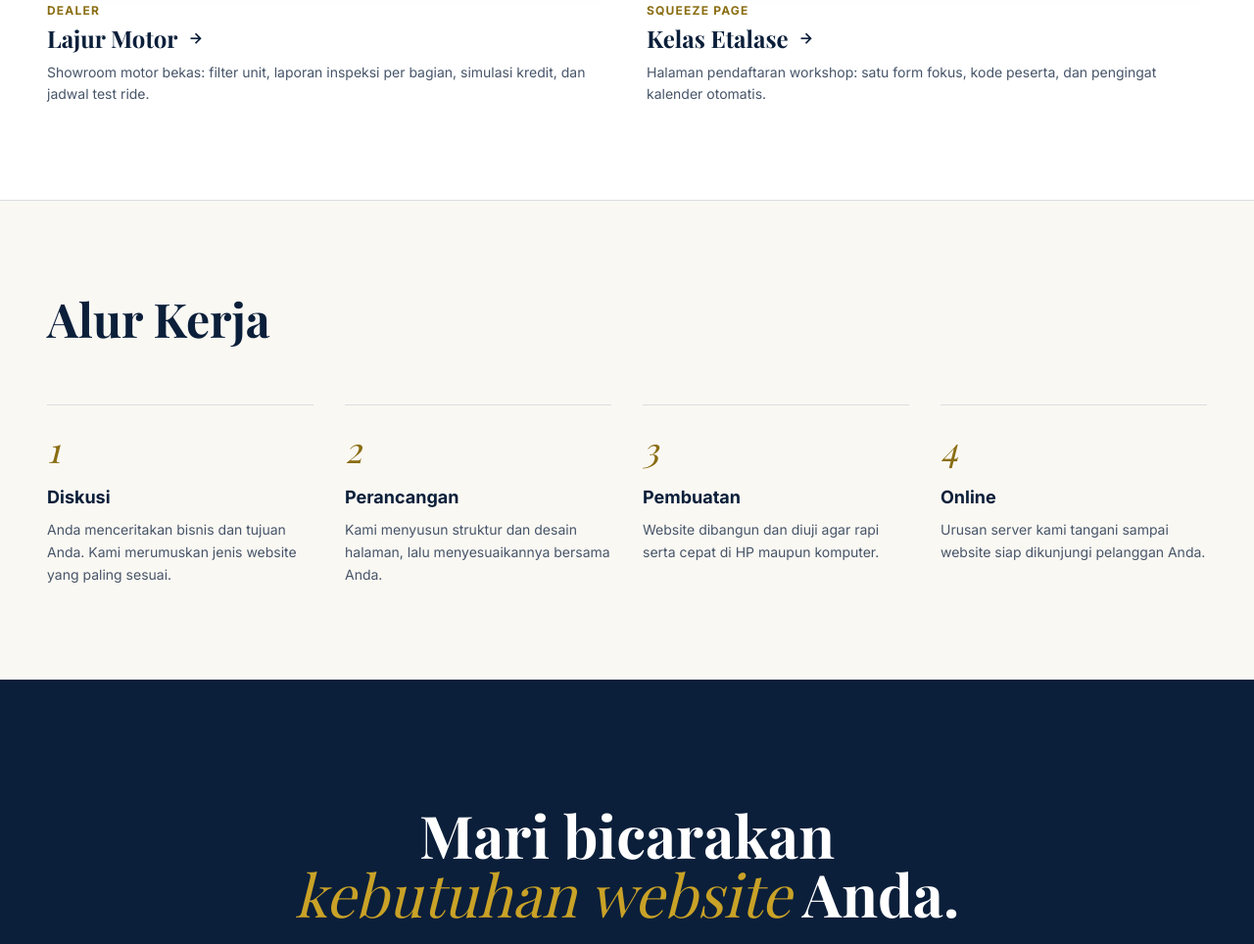
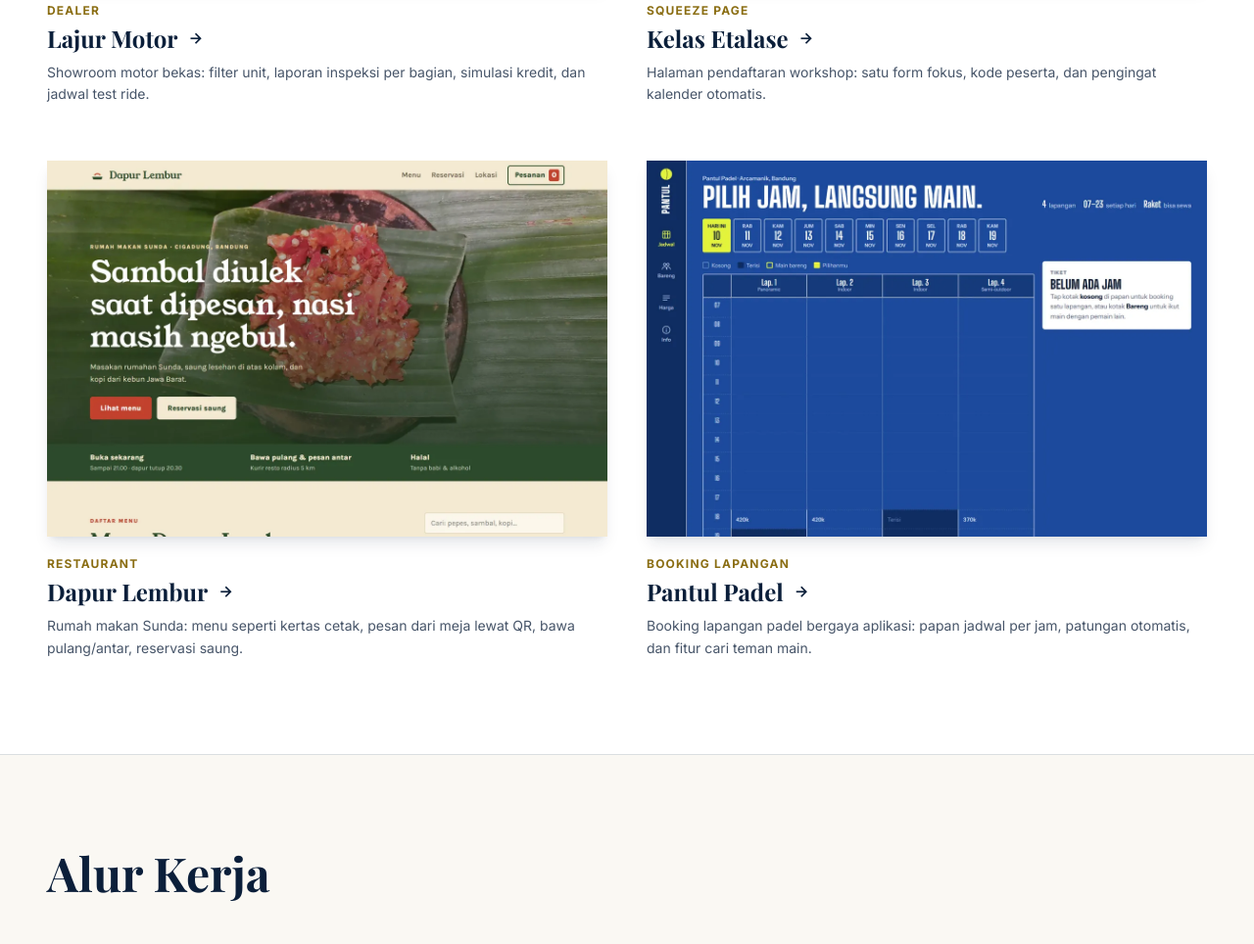
Before and after one commit to nauvaldeveloper/nauvaldev, a plain HTML site: page index.html in a window 1280 px wide. Shown: the part 5963-6927 px from the top of the page at 98% size. Drawn offline with nearby package versions, Linux system fonts and the light colour scheme; a web font is replaced by a local one.

Commit message:
Tambah Dapur Lembur & Pantul Padel ke Karya Lainnya

```diff
--- a/index.html
+++ b/index.html
@@ -402,6 +402,22 @@
                                 <span class="mt-2 block text-brand-gray-dark text-sm leading-relaxed">Halaman pendaftaran workshop: satu form fokus, kode peserta, dan pengingat kalender otomatis.</span>
                             </a>
                         </li>
+                        <li class="reveal">
+                            <a href="https://dapur-lembur.nauvaldev.my.id/" target="_blank" rel="noopener noreferrer" class="group block">
+                                <img src="assets/karya-dapur-lembur.webp" alt="Tampilan website Dapur Lembur, rumah makan Sunda" width="1200" height="806" loading="lazy" class="w-full h-auto block shadow-lg shadow-brand-navy/10 transition duration-300 group-hover:-translate-y-1">
+                                <span class="mt-5 block text-xs font-bold uppercase tracking-widest text-brand-gold-dark">Restaurant</span>
+                                <span class="mt-1 flex items-center gap-2 font-serif text-2xl font-bold group-hover:text-brand-gold-dark transition duration-300">Dapur Lembur <i class="bx bx-right-arrow-alt text-xl transition-transform duration-300 group-hover:translate-x-1" aria-hidden="true"></i></span>
+                                <span class="mt-2 block text-brand-gray-dark text-sm leading-relaxed">Rumah makan Sunda: menu seperti kertas cetak, pesan dari meja lewat QR, bawa pulang/antar, reservasi saung.</span>
+                            </a>
+                        </li>
+                        <li class="reveal">
+                            <a href="https://pantul-padel.nauvaldev.my.id/" target="_blank" rel="noopener noreferrer" class="group block">
+                                <img src="assets/karya-pantul-padel.webp" alt="Tampilan website Pantul Padel, booking lapangan padel" width="1200" height="806" loading="lazy" class="w-full h-auto block shadow-lg shadow-brand-navy/10 transition duration-300 group-hover:-translate-y-1">
+                                <span class="mt-5 block text-xs font-bold uppercase tracking-widest text-brand-gold-dark">Booking Lapangan</span>
+                                <span class="mt-1 flex items-center gap-2 font-serif text-2xl font-bold group-hover:text-brand-gold-dark transition duration-300">Pantul Padel <i class="bx bx-right-arrow-alt text-xl transition-transform duration-300 group-hover:translate-x-1" aria-hidden="true"></i></span>
+                                <span class="mt-2 block text-brand-gray-dark text-sm leading-relaxed">Booking lapangan padel bergaya aplikasi: papan jadwal per jam, patungan otomatis, dan fitur cari teman main.</span>
+                            </a>
+                        </li>
                     </ul>
                 </div>
             </div>
```
Also changed, not shown: assets/karya-dapur-lembur.webp (added), assets/karya-pantul-padel.webp (added).
